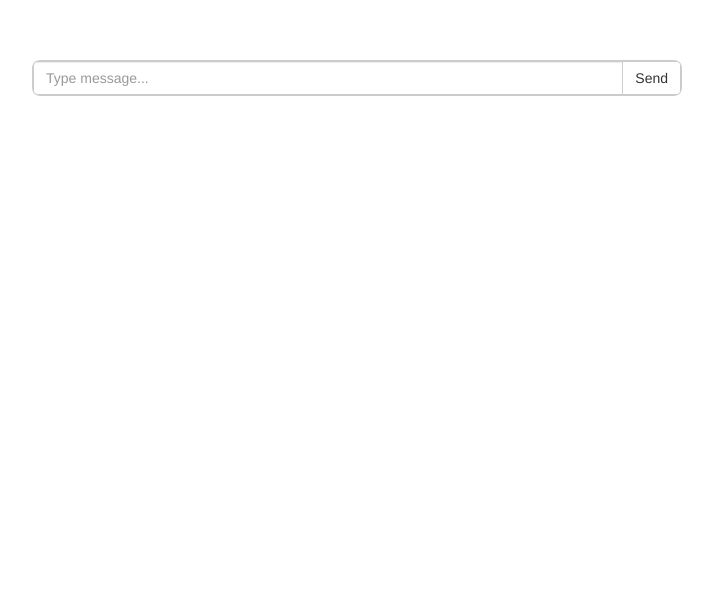
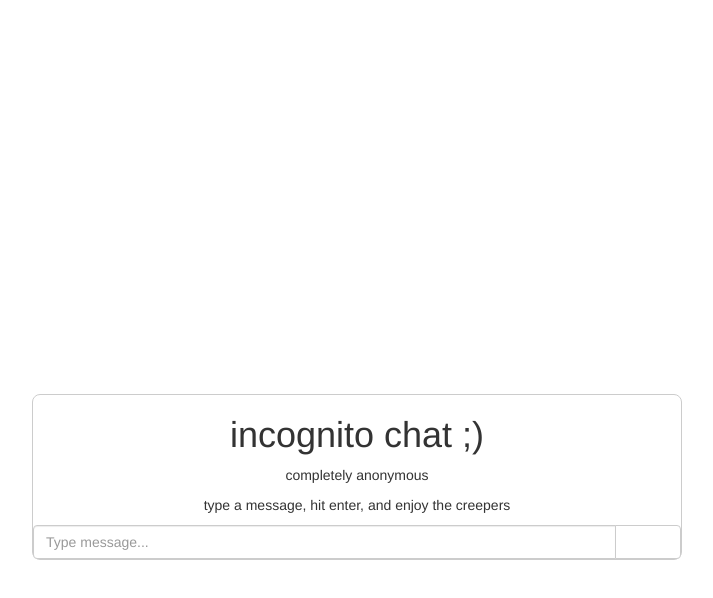
Before and after one commit to acarrera94/chatty, a website: page index.html in a window 1280 px wide. Shown: the part 140-738 px from the top of the page, without its empty margins (28-741 px from the left). Drawn offline with nearby package versions, Linux system fonts and the light colour scheme; no server answers; files whose address does not match are found by name.

Commit message:
added some basic instructions

```diff
--- a/index.html
+++ b/index.html
@@ -6,12 +6,17 @@
         * { margin: 0; padding: 0; box-sizing: border-box; }
         body { font: 13px Helvetica, Arial; }
         #container { margin: 200px 40px 100px 60px; width: 650px;
-            border: 1px solid #ccc; border-radius: 8px; }
+            border: 1px solid #ccc; border-radius: 8px; position: fixed;
+    bottom: 0;}
         #messages { list-style-type: none; margin: 0; padding: 0; }
         #messages li { padding: 5px 10px; }
         #messages li:nth-child(odd) { background: #eee; border-top-right-radius: 8px;
             border-top-left-radius: 8px; }
         #message li:first-child { border-top-right-radius: 8px; border-top-left-radius: 8px; }
+    	#right {text-align: center; }
+	span.tab{
+    padding: 0 20px; /* Or desired space*/
+}
     </style>
     <link href="https://maxcdn.bootstrapcdn.com/font-awesome/4.4.0/css/font-awesome.min.css" rel="stylesheet">
     <link rel="stylesheet" href="https://maxcdn.bootstrapcdn.com/bootstrap/3.3.7/css/bootstrap.min.css" integrity="sha384-BVYiiSIFeK1dGmJRAkycuHAHRg32OmUcww7on3RYdg4Va+PmSTsz/K68vbdEjh4u" crossorigin="anonymous">
@@ -36,12 +41,18 @@
 </script>
   <body>
     <div id="container">
+	    <div id= "right">
+	    <h1>incognito chat ;)</h1>
+	    <p>completely anonymous</p>
+	    <p>type a message, hit enter, and enjoy the creepers</p>
+
+	    </div>
         <ul id="messages"></ul>
         <form action="">
             <div class="input-group">
                 <input id="m" autocomplete="off" data-emojiable="true" data-emoji-input="unicode" type="text" class="form-control" placeholder="Type message...">
                 <span class="input-group-btn">
-                    <button class="btn btn-default" type="button">Send</button>
+		<button class="btn btn-default" type="button"><span class="tab"></span></button>
                 </span>
             </div>
         </form>
```
